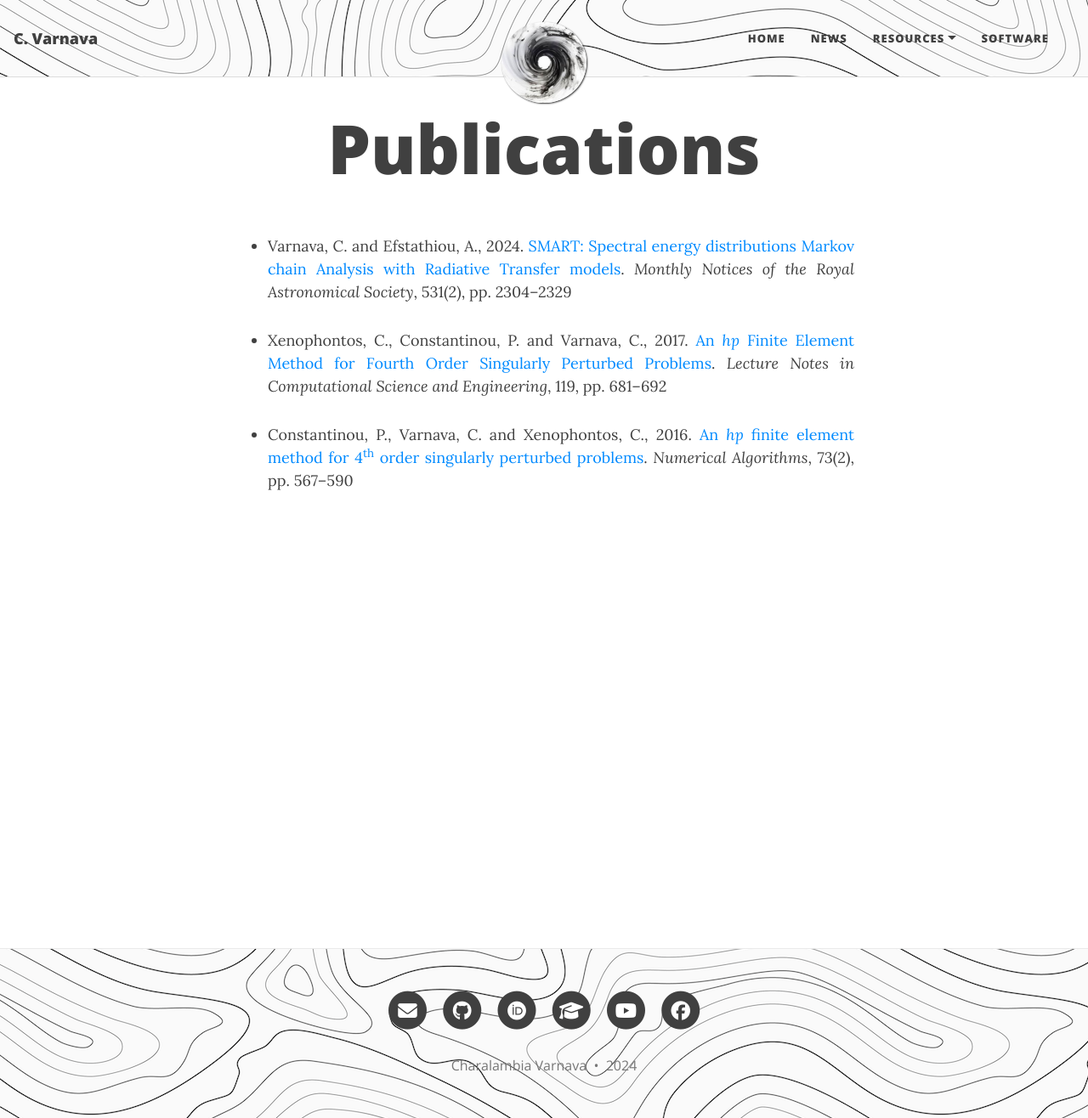
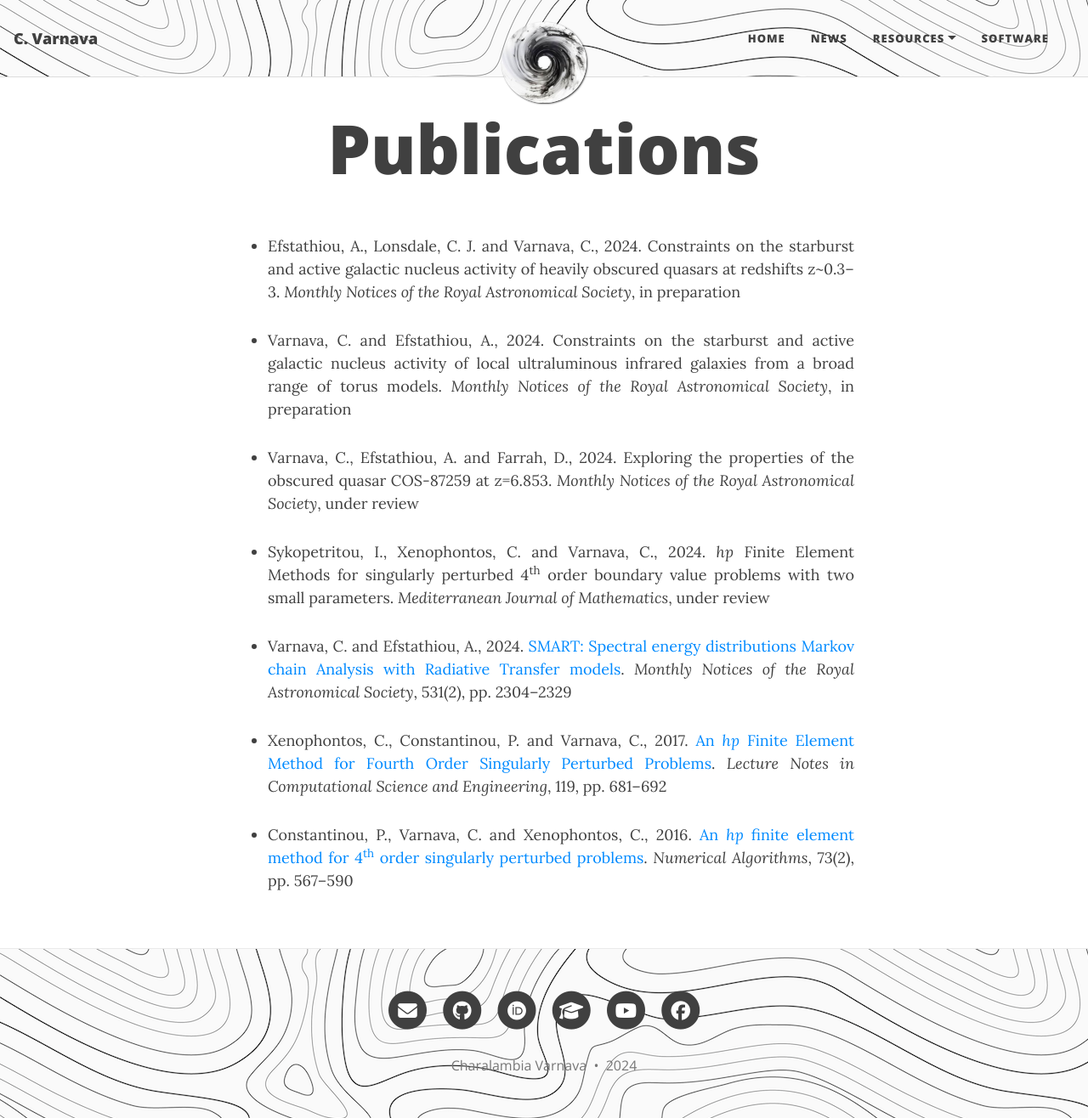
Before and after one commit to ch-var/ch-var.github.io, a Jekyll site: the page built from publications.html, in a window 1280 px wide and 1316 px high. Shown: the whole window at 85% size. Built offline with Jekyll 4.4.1, drawn with Linux system fonts in a browser that asks for light colours.

Commit message:
Update publications.html

```diff
--- a/publications.html
+++ b/publications.html
@@ -4,6 +4,14 @@ title: Publications
 ---
 <p>
 <ul>
+<li align='justify'>Efstathiou, A., Lonsdale, C. J. and Varnava, C., 2024. Constraints on the starburst and active galactic nucleus activity of heavily obscured quasars at redshifts z~0.3–3. <i>Monthly Notices of the Royal Astronomical Society</i>, in preparation</li>
+<p>
+<li align='justify'>Varnava, C. and Efstathiou, A., 2024. Constraints on the starburst and active galactic nucleus activity of local ultraluminous infrared galaxies from a broad range of torus models. <i>Monthly Notices of the Royal Astronomical Society</i>, in preparation</li>
+<p>
+<li align='justify'>Varnava, C., Efstathiou, A. and Farrah, D., 2024. Exploring the properties of the obscured quasar COS-87259 at z=6.853. <i>Monthly Notices of the Royal Astronomical Society</i>, under review</li>
+<p>
+<li align='justify'>Sykopetritou, I., Xenophontos, C. and Varnava, C., 2024. <i>hp</i> Finite Element Methods for singularly perturbed 4<sup>th</sup> order boundary value problems with two small parameters. <i>Mediterranean Journal of Mathematics</i>, under review</li>
+<p>
 <li align='justify'>Varnava, C. and Efstathiou, A., 2024. <a href="https://doi.org/10.1093/mnras/stae1141">SMART: Spectral energy distributions Markov chain Analysis with Radiative Transfer models</a>. <i>Monthly Notices of the Royal Astronomical Society</i>, 531(2), pp. 2304–2329</li>
 <p>
 <li align='justify'>Xenophontos, C., Constantinou, P. and Varnava, C., 2017. <a href="https://doi.org/10.1007/978-3-319-65870-4_49">An <i>hp</i> Finite Element Method for Fourth Order Singularly Perturbed Problems</a>. <i>Lecture Notes in Computational Science and Engineering</i>, 119, pp. 681–692</li>
```
